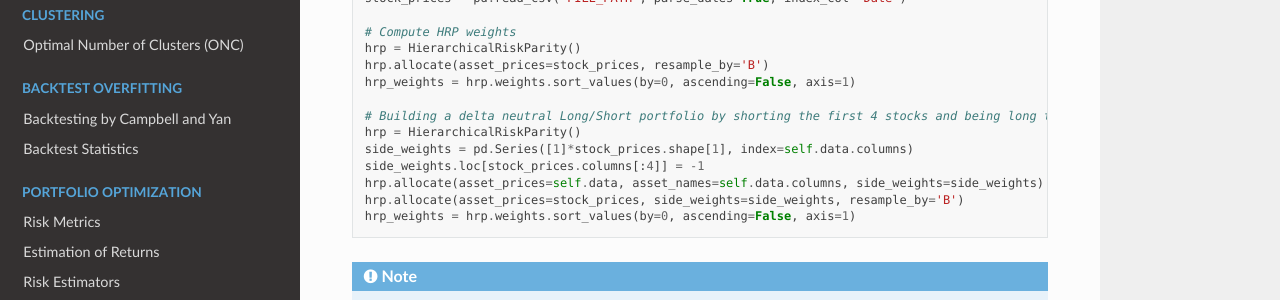
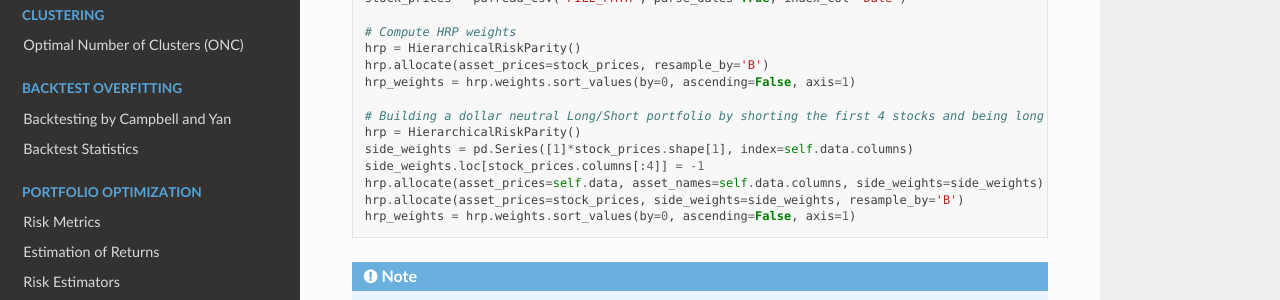
Before and after one commit to hudson-and-thames/mlfinlab, a Sphinx documentation site: the page built from docs/source/portfolio_optimisation/hierarchical_risk_parity.rst, in a window 1280 px wide and 900 px high, scrolled down 1090 px. Shown: the part 151-451 px from the top of the window. Built offline with Sphinx 7.4.7 and the Read the Docs theme 2.0.0, drawn with Linux system fonts in a browser that asks for light colours.

Commit message:
Update hierarchical_risk_parity.rst

```diff
--- a/docs/source/portfolio_optimisation/hierarchical_risk_parity.rst
+++ b/docs/source/portfolio_optimisation/hierarchical_risk_parity.rst
@@ -55,7 +55,7 @@ Example Code
     hrp.allocate(asset_prices=stock_prices, resample_by='B')
     hrp_weights = hrp.weights.sort_values(by=0, ascending=False, axis=1)
 
-    # Building a delta neutral Long/Short portfolio by shorting the first 4 stocks and being long the others
+    # Building a dollar neutral Long/Short portfolio by shorting the first 4 stocks and being long the others
     hrp = HierarchicalRiskParity()
     side_weights = pd.Series([1]*stock_prices.shape[1], index=self.data.columns)
     side_weights.loc[stock_prices.columns[:4]] = -1
```
